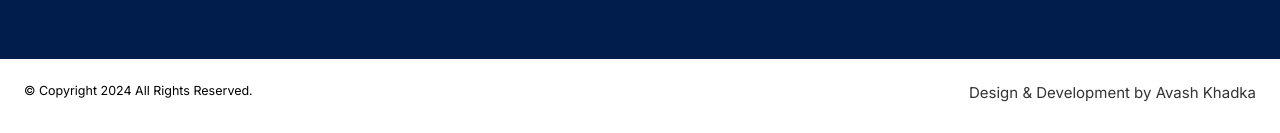
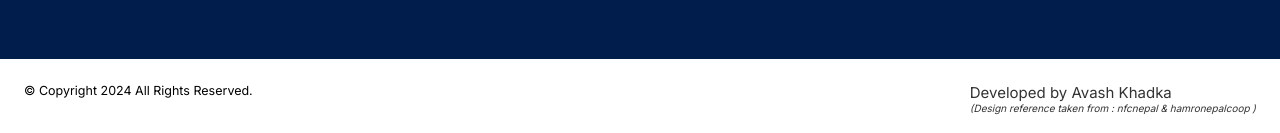
Before and after one commit to Avashkhadka/diyo, a plain HTML site: page index.html in a window 1280 px wide. Shown: the part 1417-1550 px from the top of the page. Drawn offline with Linux system fonts and the light colour scheme; a web font is replaced by a local one.

Commit message:
refrence

```diff
--- a/css/style.css
+++ b/css/style.css
@@ -609,9 +609,13 @@ color: blue;
 color: #00ACEE;
 }
 .sociallink .fa-instagram:hover{
-color: #8a3ab9;
+  color: #8a3ab9;
 }
 
+.design  p{
+ font-size: 1rem;
+ font-style: italic;
+}
 
 @media screen and (width<40rem) {
   .footer70{
@@ -624,4 +628,4 @@ color: #8a3ab9;
   .pagedenote .imgs {
     height: 15rem;
     background-position: 0 0rem;
-}
+}}
--- a/index.html
+++ b/index.html
@@ -209,11 +209,13 @@
           <div class="copyright-container">
             <div class="copyright">© Copyright 2024 All Rights Reserved.</div>
             <div class="design">
-              Design & Development by
+              Developed by
 
               <a href="https://www.instagram.com/aavash.khadka_/"
                 >Avash Khadka</a
               >
+              <br>
+              <p>(Design reference taken from <a href="https://ncfnepal.com.np">: nfcnepal </a> & <a href=""> hamronepalcoop )</a></p>
             </div>
           </div>
         </div>
```
